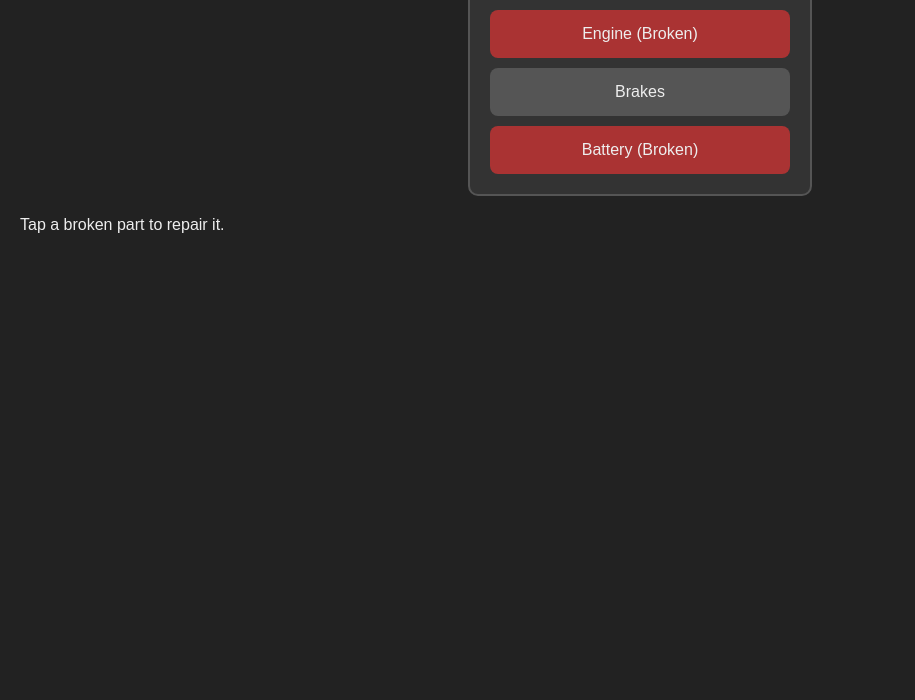
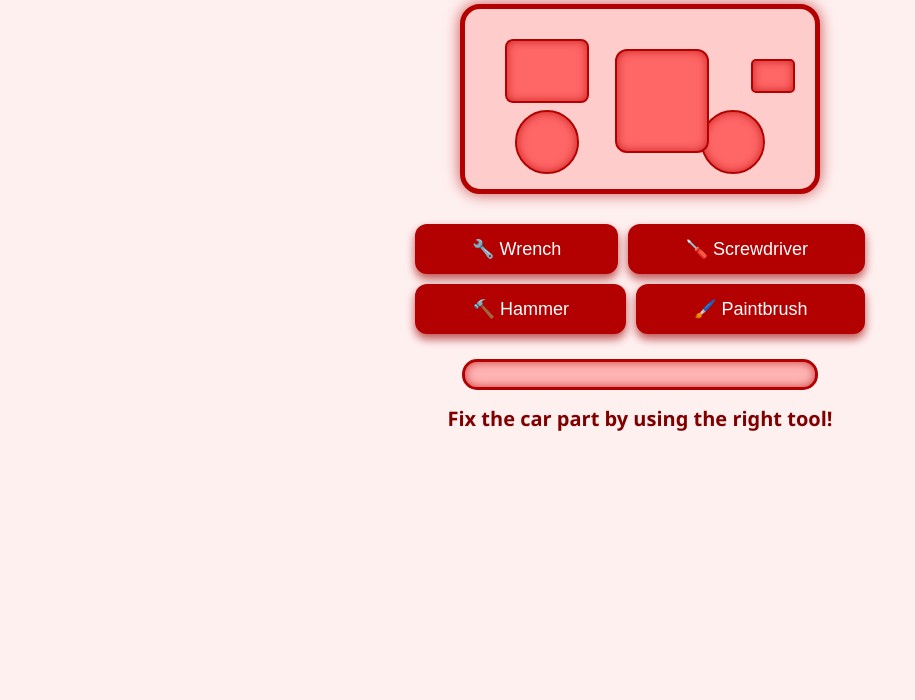
Before and after one commit to Jboytube/auto-mechanic-game, a plain HTML site: page docs/docs/index.html in a window 1280 px wide. Shown: the part 100-800 px from the top of the page, without its empty margins (0-915 px from the left). Drawn offline with Linux system fonts and the light colour scheme.

Commit message:
Update index.html with expanded car repair game

```diff
--- a/docs/docs/index.html
+++ b/docs/docs/index.html
@@ -1,46 +1,249 @@
 <!DOCTYPE html>
-<html lang="en">
+<html lang="en" >
 <head>
   <meta charset="UTF-8" />
   <meta name="viewport" content="width=device-width, initial-scale=1" />
-<title>Simple Mechanic Game Prototype</title>
+  <title>Red Car Repair Workshop</title>
   <style>
-  body { font-family: Arial, sans-serif; background: #222; color: #eee; margin: 0; padding: 20px; }
-  #garage { border: 2px solid #555; padding: 10px; width: 320px; margin: 0 auto; background: #333; border-radius: 10px; }
-  .part { background: #555; margin: 10px; padding: 15px; border-radius: 8px; cursor: pointer; text-align: center; }
-  .broken { background: #a33; }
-  #message { margin-top: 20px; min-height: 40px; }
+    body {
+      background: #fff0f0;
+      font-family: 'Segoe UI', Tahoma, Geneva, Verdana, sans-serif;
+      color: #800000;
+      margin: 0;
+      padding: 20px;
+      text-align: center;
+      user-select: none;
+    }
+    h1 {
+      color: #b30000;
+      margin-bottom: 10px;
+    }
+    #car {
+      position: relative;
+      margin: 20px auto;
+      width: 350px;
+      height: 180px;
+      background: #ffcccc;
+      border: 5px solid #b30000;
+      border-radius: 20px;
+      box-shadow: 0 0 15px #b30000aa;
+    }
+    /* Car parts */
+    .part {
+      position: absolute;
+      background: #ff6666;
+      border-radius: 8px;
+      cursor: pointer;
+      transition: background 0.4s ease;
+      border: 2px solid #b30000;
+      box-shadow: inset 0 0 10px #b30000aa;
+    }
+    /* Specific parts */
+    #engine {
+      width: 80px;
+      height: 60px;
+      top: 30px;
+      left: 40px;
+    }
+    #tire1, #tire2 {
+      width: 60px;
+      height: 60px;
+      border-radius: 50%;
+      bottom: 15px;
+      background: #ff6666;
+      border: 2px solid #b30000;
+      box-shadow: inset 0 0 10px #b30000aa;
+    }
+    #tire1 {
+      left: 50px;
+    }
+    #tire2 {
+      right: 50px;
+    }
+    #headlight {
+      width: 40px;
+      height: 30px;
+      top: 50px;
+      right: 20px;
+      border-radius: 5px;
+    }
+    #door {
+      width: 90px;
+      height: 100px;
+      top: 40px;
+      left: 150px;
+      border-radius: 12px;
+    }
+
+    /* Fixed part style */
+    .fixed {
+      background: #00b300 !important; /* green */
+      box-shadow: inset 0 0 15px #007700cc !important;
+      cursor: default;
+    }
+
+    /* Tools container */
+    #tools {
+      max-width: 450px;
+      margin: 30px auto 10px;
+      display: flex;
+      justify-content: space-around;
+      flex-wrap: wrap;
+      gap: 10px;
+    }
+
+    /* Tool buttons */
+    .tool-btn {
+      background: #b30000;
+      color: white;
+      border: none;
+      border-radius: 12px;
+      padding: 14px 22px;
+      font-size: 18px;
+      cursor: pointer;
+      box-shadow: 0 5px 10px #a00000aa;
+      transition: background 0.3s ease;
+      flex-grow: 1;
+      min-width: 120px;
+      user-select: none;
+    }
+    .tool-btn:hover:not(:disabled) {
+      background: #e60000;
+    }
+    .tool-btn:disabled {
+      background: #660000;
+      cursor: default;
+      box-shadow: none;
+    }
+
+    /* Progress bar container */
+    #progress-container {
+      width: 350px;
+      height: 25px;
+      background: #ffb3b3;
+      border-radius: 15px;
+      margin: 25px auto 10px;
+      border: 3px solid #b30000;
+      box-shadow: inset 0 0 10px #b30000aa;
+    }
+
+    /* Progress bar fill */
+    #progress-bar {
+      height: 100%;
+      width: 0%;
+      background: #b30000;
+      border-radius: 15px 0 0 15px;
+      transition: width 0.5s ease;
+    }
+
+    /* Status message */
+    #status {
+      font-size: 20px;
+      font-weight: 600;
+      margin-top: 15px;
+      min-height: 28px;
+    }
   </style>
 </head>
 <body>
 
-<h2>Auto Mechanic Mini-Game</h2>
-<div id="garage">
-  <div class="part broken" id="engine">Engine (Broken)</div>
-  <div class="part" id="brakes">Brakes</div>
-  <div class="part broken" id="battery">Battery (Broken)</div>
+  <h1>Red Car Repair Workshop</h1>
+
+  <div id="car">
+    <div id="engine" class="part" title="Engine"></div>
+    <div id="tire1" class="part" title="Front Tire"></div>
+    <div id="tire2" class="part" title="Rear Tire"></div>
+    <div id="headlight" class="part" title="Headlight"></div>
+    <div id="door" class="part" title="Door"></div>
   </div>
 
-<div id="message">Tap a broken part to repair it.</div>
+  <div id="tools">
+    <button class="tool-btn" data-tool="wrench">🔧 Wrench</button>
+    <button class="tool-btn" data-tool="screwdriver">🪛 Screwdriver</button>
+    <button class="tool-btn" data-tool="hammer">🔨 Hammer</button>
+    <button class="tool-btn" data-tool="paintbrush">🖌️ Paintbrush</button>
+  </div>
+
+  <div id="progress-container">
+    <div id="progress-bar"></div>
+  </div>
+
+  <div id="status">Select a car part, then choose the right tool to fix it!</div>
 
   <script>
-  const message = document.getElementById('message');
+    // Map car parts to correct tools
+    const correctTools = {
+      engine: 'wrench',
+      tire1: 'hammer',
+      tire2: 'hammer',
+      headlight: 'screwdriver',
+      door: 'paintbrush'
+    };
 
-  function repairPart(event) {
-    const part = event.target;
-    if (part.classList.contains('broken')) {
-      part.classList.remove('broken');
-      part.textContent = part.id.charAt(0).toUpperCase() + part.id.slice(1) + " (Repaired)";
-      message.textContent = part.id.charAt(0).toUpperCase() + part.id.slice(1) + " repaired! Good job.";
+    let fixedParts = {
+      engine: false,
+      tire1: false,
+      tire2: false,
+      headlight: false,
+      door: false
+    };
+
+    let selectedPart = null;
+    const statusEl = document.getElementById('status');
+    const progressBar = document.getElementById('progress-bar');
+    const parts = document.querySelectorAll('#car .part');
+    const tools = document.querySelectorAll('.tool-btn');
+
+    function updateProgress() {
+      const fixedCount = Object.values(fixedParts).filter(v => v).length;
+      const totalParts = Object.keys(fixedParts).length;
+      const percent = (fixedCount / totalParts) * 100;
+      progressBar.style.width = percent + '%';
+      if (fixedCount === totalParts) {
+        statusEl.textContent = '🎉 All parts fixed! The car is ready to drive! 🚗💨';
+        tools.forEach(btn => btn.disabled = true);
+        parts.forEach(p => p.style.cursor = 'default');
       } else {
-      message.textContent = "This part is already repaired.";
+        statusEl.textContent = `Fix the ${selectedPart || 'car part'} by using the right tool!`;
       }
     }
 
-  document.querySelectorAll('.part').forEach(part => {
-    part.addEventListener('click', repairPart);
+    // When a car part is clicked
+    parts.forEach(part => {
+      part.addEventListener('click', () => {
+        if (fixedParts[part.id]) {
+          statusEl.textContent = `${part.title} is already fixed! Choose another part.`;
+          return;
+        }
+        selectedPart = part.id;
+        statusEl.textContent = `Selected ${part.title}. Now choose the correct tool.`;
+        parts.forEach(p => p.style.borderColor = '#b30000'); // reset border color
+        part.style.borderColor = '#e60000'; // highlight selected
       });
+    });
+
+    // When a tool is clicked
+    tools.forEach(tool => {
+      tool.addEventListener('click', () => {
+        if (!selectedPart) {
+          statusEl.textContent = 'Please select a car part first!';
+          return;
+        }
+        if (fixedParts[selectedPart]) {
+          statusEl.textContent = `${selectedPart} is already fixed. Pick another part.`;
+          return;
+        }
+        if (correctTools[selectedPart] === tool.dataset.tool) {
+          fixedParts[selectedPart] = true;
+          document.getElementById(selectedPart).classList.add('fixed');
+          updateProgress();
+        } else {
+          statusEl.textContent = '❌ Wrong tool! Try a different one.';
+        }
+      });
+    });
+
+    updateProgress();
   </script>
-
 </body>
 </html>
```
Lines whose indentation alone changed are shown as unchanged.
